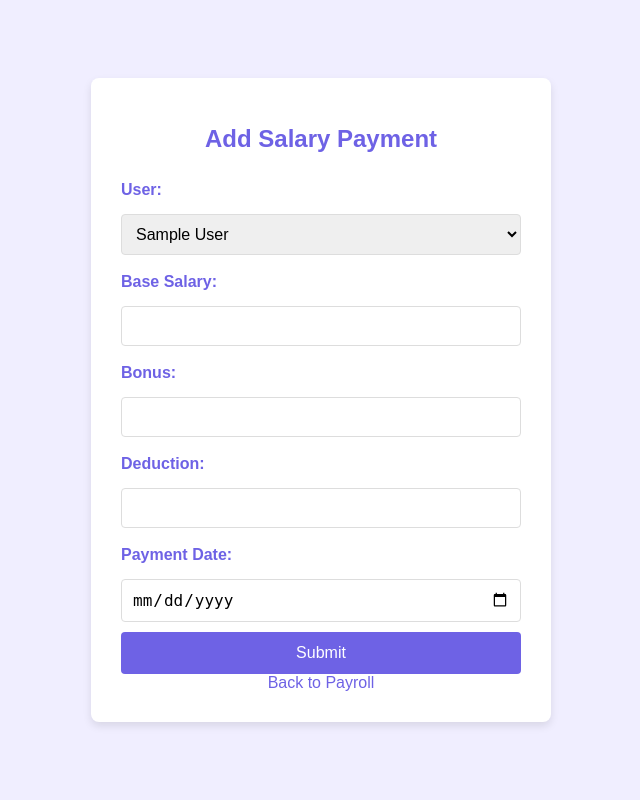
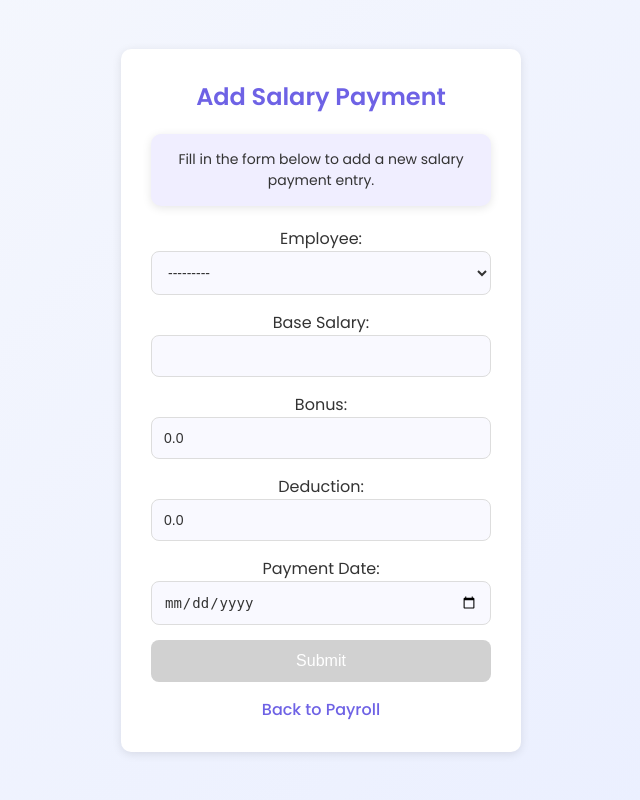
Before and after one commit to eeeeeeeeem/Payroll-System2, a Django app: page /salary-payments/create/ in a window 1280 px wide. Shown: the whole page, without its empty margins (319-959 px from the left). Run offline with Django 5.2, Linux system fonts and the light colour scheme; tables that the repository leaves empty hold one stand-in row (values such as "Sample post").

Commit message:
Genodiala Latest

```diff
--- a/Payroll/forms.py
+++ b/Payroll/forms.py
@@ -1,5 +1,5 @@
 from django import forms
-from Payroll.models import User, Post, JobTitle, EmploymentTerms
+from Payroll.models import User, Post, JobTitle, EmploymentTerms, SalaryPayment
 
 
 class UserSettingsForm(forms.ModelForm):
@@ -154,3 +154,38 @@
     class Meta:
         model = DepartmentHistory
         fields = ['department', 'employee', 'start_date', 'end_date']
+
+class SalaryPaymentForm(forms.ModelForm):
+    user = forms.ModelChoiceField(
+        queryset=User.objects.all(),
+        label="Employee",
+        widget=forms.Select(attrs={'class': 'form-control', 'required': 'true'})
+    )
+    base_salary = forms.DecimalField(
+        max_digits=10,
+        decimal_places=2,
+        widget=forms.NumberInput(attrs={'class': 'form-control', 'required': 'true'}),
+        label="Base Salary"
+    )
+    bonus = forms.DecimalField(
+        max_digits=10,
+        decimal_places=2,
+        initial=0.00,
+        widget=forms.NumberInput(attrs={'class': 'form-control'}),
+        label="Bonus"
+    )
+    deduction = forms.DecimalField(
+        max_digits=10,
+        decimal_places=2,
+        initial=0.00,
+        widget=forms.NumberInput(attrs={'class': 'form-control'}),
+        label="Deduction"
+    )
+    payment_date = forms.DateField(
+        widget=forms.DateInput(attrs={'class': 'form-control', 'type': 'date', 'required': 'true'}),
+        label="Payment Date"
+    )
+
+    class Meta:
+        model = SalaryPayment
+        fields = ['user', 'base_salary', 'bonus', 'deduction', 'payment_date']
--- a/Payroll/templates/dashboard.html
+++ b/Payroll/templates/dashboard.html
@@ -569,8 +569,8 @@
                 <i class="fas fa-chevron-right arrow"></i>
             </div>
         </div>
-        <div class="menu-item" onclick="loadContent('payroll')">
-            <i class="fas fa-money-bill-wave"></i> Payroll
+        <div class="menu-item" onclick="window.location.href='{% url 'salary_payment_list' %}'">
+            <i class="fas fa-newspaper"></i> Payroll
             <i class="fas fa-chevron-right arrow"></i>
         </div>
         <div class="menu-item" onclick="window.location.href='{% url 'post_list' %}'">
--- a/Payroll/templates/salary_payment_form.html
+++ b/Payroll/templates/salary_payment_form.html
@@ -5,112 +5,140 @@
     <meta name="viewport" content="width=device-width, initial-scale=1.0">
     <title>Add Salary Payment</title>
     <style>
-        body {
-            font-family: Arial, sans-serif;
-            background-color: #f0eeff; /* Light Lavender background */
+        @import url('https://fonts.googleapis.com/css2?family=Poppins:wght@400;500;600&display=swap');
+        :root {
+            --primary-color: #6e62e5;
+            --primary-light: #f0eeff;
+            --input-bg: #f9f9ff;
+            --input-border: #ddd;
+            --text-color: #333;
+            --bg-gradient: linear-gradient(135deg, #f6f8fd 0%, #e9eeff 100%);
+            --box-shadow: 0 2px 10px rgba(0, 0, 0, 0.1);
+            --disabled-color: #d1d1d1;  /* Gray color for disabled button */
+        }
+        * {
             margin: 0;
             padding: 0;
+            box-sizing: border-box;
+        }
+        body {
+            font-family: 'Poppins', sans-serif;
+            background: var(--bg-gradient);
+            color: var(--text-color);
             display: flex;
             justify-content: center;
             align-items: center;
             height: 100vh;
         }
-
         .container {
-            background-color: white;
-            border-radius: 8px;
-            box-shadow: 0 4px 8px rgba(0, 0, 0, 0.1);
+            background-color: #fff;
+            border-radius: 10px;
+            box-shadow: var(--box-shadow);
             padding: 30px;
             width: 400px;
             text-align: center;
         }
-
         h1 {
-            color: #6e62e5; /* Purple Color */
+            color: var(--primary-color);
             font-size: 24px;
             margin-bottom: 20px;
         }
-
         form {
             display: flex;
             flex-direction: column;
+            gap: 15px;
         }
-
-        label {
-            text-align: left;
-            margin: 8px 0 5px;
-            color: #6e62e5; /* Purple Color */
-            font-weight: bold;
+        input[type="text"], input[type="number"], input[type="date"], select, textarea {
+            width: 100%;
+            padding: 12px;
+            border: 1px solid var(--input-border);
+            border-radius: 8px;
+            background-color: var(--input-bg);
+            font-size: 14px;
+            color: var(--text-color);
+            transition: border-color 0.3s ease, box-shadow 0.3s ease;
         }
-
-        input, select {
-            padding: 10px;
-            margin: 10px 0;
-            border: 1px solid #ddd;
-            border-radius: 4px;
-            font-size: 16px;
+        input:focus, select:focus, textarea:focus {
             outline: none;
+            border-color: var(--primary-color);
+            box-shadow: 0 0 5px rgba(110, 98, 229, 0.3);
         }
-
-        input:focus, select:focus {
-            border-color: #6e62e5;
-        }
-
         button {
             padding: 12px;
-            background-color: #6e62e5;
-            color: white;
+            background-color: var(--disabled-color);
+            color: #fff;
             border: none;
-            border-radius: 4px;
+            border-radius: 8px;
             font-size: 16px;
             cursor: pointer;
-            transition: background-color 0.3s ease;
+            transition: background-color 0.3s ease, transform 0.2s ease;
         }
-
+        button.enabled {
+            background-color: var(--primary-color);
+        }
         button:hover {
-            background-color: #5a4cdb;
+            transform: translateY(-2px);
         }
-
         a {
-            color: #6e62e5;
-            font-size: 16px;
+            margin-top: 15px;
             text-decoration: none;
-            margin-top: 15px;
+            color: var(--primary-color);
+            font-weight: 500;
+            display: inline-block;
+            transition: color 0.3s ease, transform 0.2s ease;
         }
-
         a:hover {
-            text-decoration: underline;
+            color: #5a4cdb;
+            transform: translateY(-2px);
+        }
+        .form-header {
+            background-color: var(--primary-light);
+            padding: 15px;
+            border-radius: 10px;
+            margin-bottom: 20px;
+            box-shadow: var(--box-shadow);
+        }
+        .form-header p {
+            margin: 0;
+            color: var(--text-color);
+            font-size: 14px;
         }
     </style>
 </head>
 <body>
     <div class="container">
         <h1>Add Salary Payment</h1>
-        <form method="POST">
+        <div class="form-header">
+            <p>Fill in the form below to add a new salary payment entry.</p>
+        </div>
+        <form method="POST" id="salary-payment-form">
             {% csrf_token %}
-
-            <label for="user_id">User:</label>
-            <select id="user_id" name="user_id" required>
-                {% for user in users %}
-                    <option value="{{ user.id }}">{{ user.first_name }} {{ user.last_name }}</option>
-                {% endfor %}
-            </select>
-
-            <label for="base_salary">Base Salary:</label>
-            <input type="number" id="base_salary" name="base_salary" step="0.00" required>
-
-            <label for="bonus">Bonus:</label>
-            <input type="number" id="bonus" name="bonus" step="0.01">
-
-            <label for="deduction">Deduction:</label>
-            <input type="number" id="deduction" name="deduction" step="0.01">
-
-            <label for="payment_date">Payment Date:</label>
-            <input type="date" id="payment_date" name="payment_date" required>
-
-            <button type="submit">Submit</button>
+            {{ form.as_p }}
+            <button type="submit" id="submit-button" disabled>Submit</button>
         </form>
         <a href="{% url 'salary_payment_list' %}">Back to Payroll</a>
     </div>
+
+    <script>
+        const form = document.getElementById('salary-payment-form');
+        const submitButton = document.getElementById('submit-button');
+
+        // Function to check form validity
+        function checkFormValidity() {
+            if (form.checkValidity()) {
+                submitButton.disabled = false;
+                submitButton.classList.add('enabled');
+            } else {
+                submitButton.disabled = true;
+                submitButton.classList.remove('enabled');
+            }
+        }
+
+        // Check validity on input change
+        form.addEventListener('input', checkFormValidity);
+
+        // Initial form check on page load
+        checkFormValidity();
+    </script>
 </body>
 </html>
--- a/Payroll/urls.py
+++ b/Payroll/urls.py
@@ -31,7 +31,7 @@
     path('add_salary/', views.add_salary, name='add_salary'),
     path('register/employment_terms/', employment_terms_register, name='employment_terms_register'),
 
-    path('dashboard/', views.salary_payment_list, name='salary_payment_list'),
+    path('salary_payments/', views.salary_payment_list, name='salary_payment_list'),
     path('salary-payments/create/', views.salary_payment_create, name='salary_payment_create'),
     path('salary-payments/delete/<int:pk>/', views.salary_payment_delete, name='salary_payment_delete'),
 
--- a/Payroll/views.py
+++ b/Payroll/views.py
@@ -14,7 +14,7 @@
 from django.http import HttpResponseRedirect
 from django.urls import reverse
 from django.shortcuts import render, get_object_or_404, redirect
-
+from .forms import SalaryPaymentForm
 from Payroll.forms import PostForm, UserSettingsForm
 from Payroll.models import User, Post, Comment, JobTitle, EmploymentTerms, SalaryPayment
 from Payroll.serializers import UserSerializer
@@ -72,40 +72,28 @@
     })
 
 # List salary payments
-# List all salary payments
+# Create Salary Payment
 def salary_payment_create(request):
     if request.method == 'POST':
-        user_id = request.POST.get('user_id')
-        base_salary = request.POST.get('base_salary')
-        bonus = request.POST.get('bonus')
-        deduction = request.POST.get('deduction')
-        payment_date = request.POST.get('payment_date')
+        form = SalaryPaymentForm(request.POST)
+        if form.is_valid():
+            form.save()
+            return redirect('salary_payment_list')
+    else:
+        form = SalaryPaymentForm()
 
-        user = get_object_or_404(User, id=user_id)
-        salary_payment = SalaryPayment(
-            user=user,
-            base_salary=base_salary,
-            bonus=bonus,
-            deduction=deduction,
-            payment_date=payment_date
-        )
-        salary_payment.save()
-        return redirect('salary_payment_list')  # Redirect to the list view after saving
+    return render(request, 'salary_payment_form.html', {'form': form})
 
-    users = User.objects.all()
-    return render(request, 'salary_payment_form.html', {'users': users})
-
+# List Salary Payments
 def salary_payment_list(request):
     salary_payments = SalaryPayment.objects.all()
-    for payment in salary_payments:
-        payment.total_payment = payment.base_salary + payment.bonus - payment.deduction
     return render(request, 'payroll.html', {'salary_payments': salary_payments})
 
-# Delete a salary payment
+# Delete Salary Payment
 def salary_payment_delete(request, pk):
     salary_payment = get_object_or_404(SalaryPayment, pk=pk)
     salary_payment.delete()
-    return HttpResponseRedirect(reverse('salary_payment_list'))
+    return redirect('salary_payment_list')
 
 def settings_user(request):
     try:
```
Also changed, not shown: Payroll/templates/payroll.html (+88 -4 lines).
